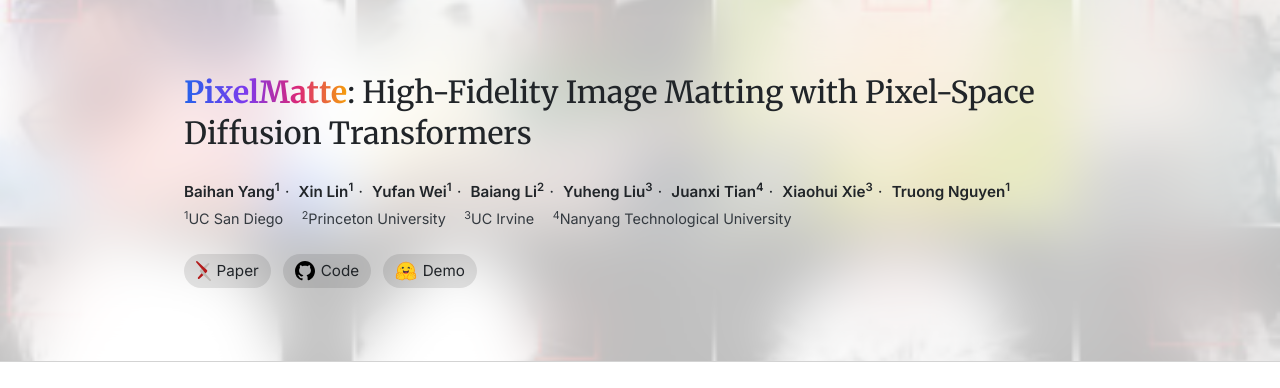
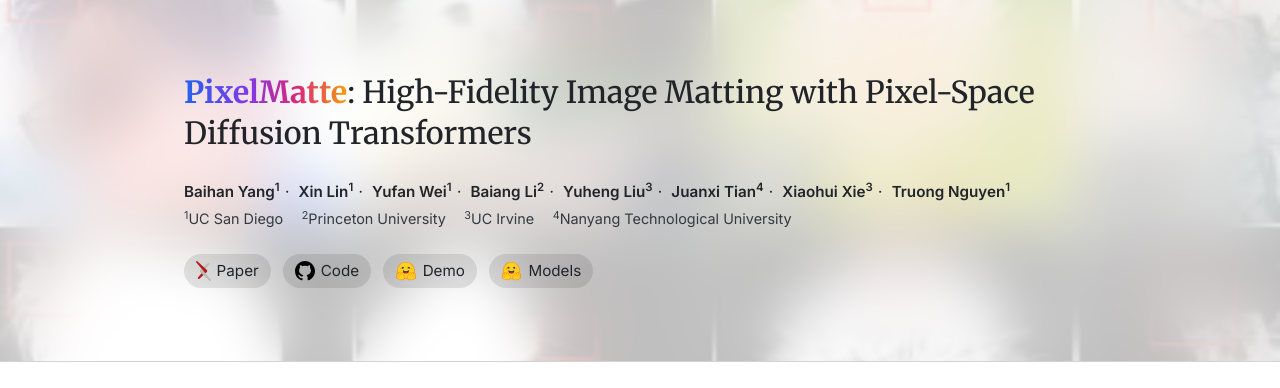
Before and after one commit to White-YC/pixelmatte, a plain HTML site: page index.html in a window 1280 px wide. Shown: the top 388 px of the page. Drawn offline with nearby package versions, Linux system fonts and the light colour scheme.

Commit message:
Add a Models button that links to the Hugging Face collection
Co-Authored-By: Claude Fable 5.2 <noreply@anthropic.com>

```diff
--- a/index.html
+++ b/index.html
@@ -50,6 +50,10 @@
           <a href="https://huggingface.co/spaces/WhiteYC/PixelMatte" target="_blank" rel="noopener">
             <img src="static/images/hf-logo.svg" alt="Hugging Face" class="link-icon">
             <span>Demo</span>
+          </a>
+          <a href="https://huggingface.co/collections/WhiteYC/pixelmatte-6b093d526f68f5056d8ca83a" target="_blank" rel="noopener">
+            <img src="static/images/hf-logo.svg" alt="Hugging Face" class="link-icon">
+            <span>Models</span>
           </a>
         </div>
       </div>
```
